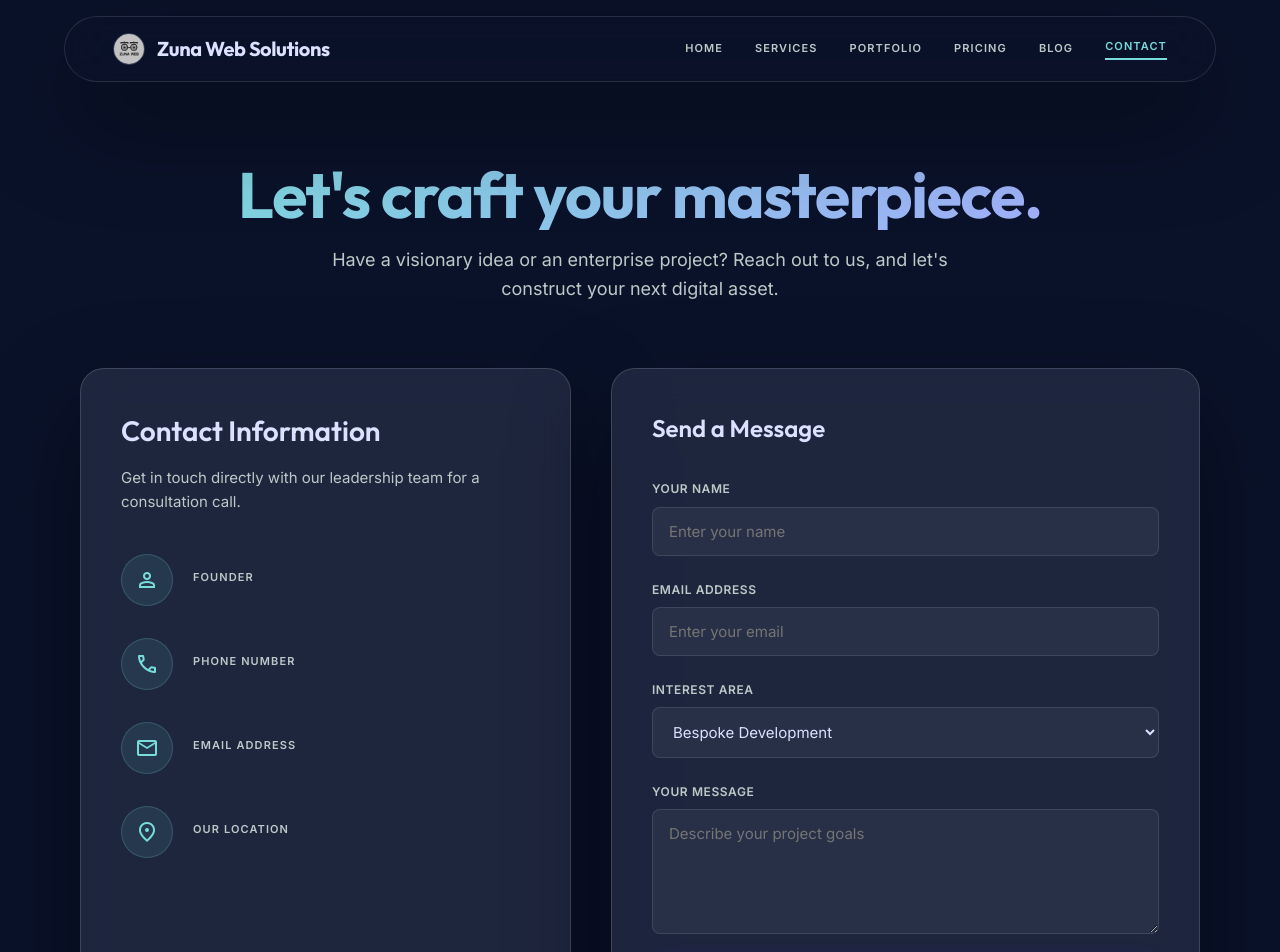
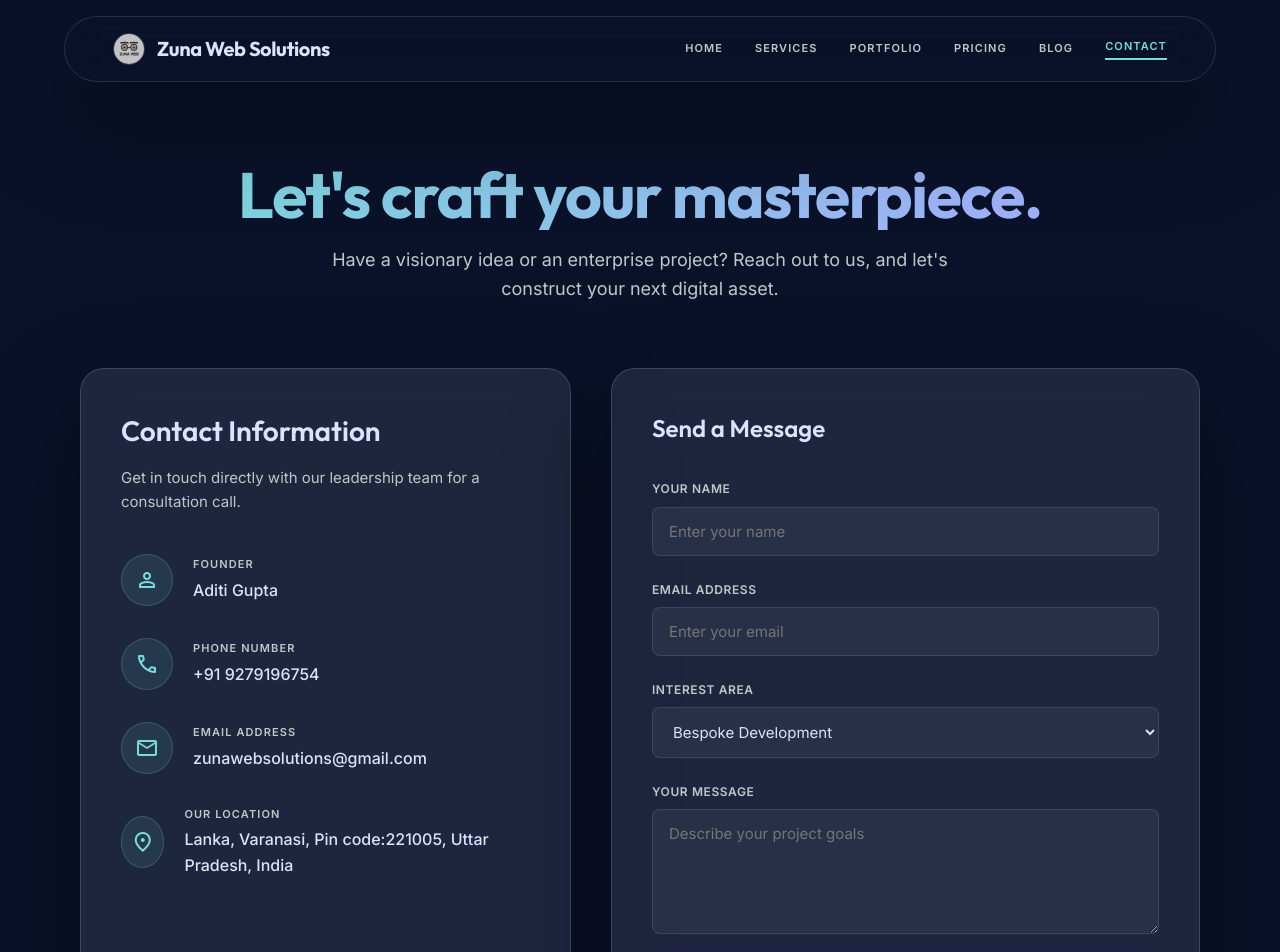
Before and after one commit to aditig-lang/zuna-Websolutions, a React (Vite) app: page /contact in a window 1280 px wide. Shown: the top 952 px of the page. Built offline with nearby package versions, Linux system fonts and the light colour scheme.

Commit message:
Modify src/components/Footer.jsx ,src/pages/Contact.jsx

```diff
--- a/src/components/Footer.jsx
+++ b/src/components/Footer.jsx
@@ -2,10 +2,10 @@ import { Link } from 'react-router-dom'
 import styles from './Footer.module.css'
 
 const CONTACT = {
-  Founder: 'Aditi Gupta',
-  Phone: '9279196754',
-  Email: 'zunawebsolutions@gmail.com',
-  Address: 'Lanka, Varanasi, Pin code:221005, Uttar Pradesh, India',
+  founder: 'Aditi Gupta',
+  phone: '9279196754',
+  email: 'zunawebsolutions@gmail.com',
+  address: 'Lanka, Varanasi, Pin code:221005, Uttar Pradesh, India',
 }
 
 export default function Footer() {
--- a/src/pages/Contact.jsx
+++ b/src/pages/Contact.jsx
@@ -2,10 +2,10 @@ import { useState } from 'react'
 import styles from './Contact.module.css'
 
 const CONTACT_INFO = {
-  Founder: 'Aditi Gupta',
-  Phone: '+91 9279196754',
-  Email: 'zunawebsolutions@gmail.com',
-  Address: 'Lanka, Varanasi, Pin code:221005, Uttar Pradesh, India',
+  founder: 'Aditi Gupta',
+  phone: '+91 9279196754',
+  email: 'zunawebsolutions@gmail.com',
+  address: 'Lanka, Varanasi, Pin code:221005, Uttar Pradesh, India',
 }
 
 export default function Contact() {
```
